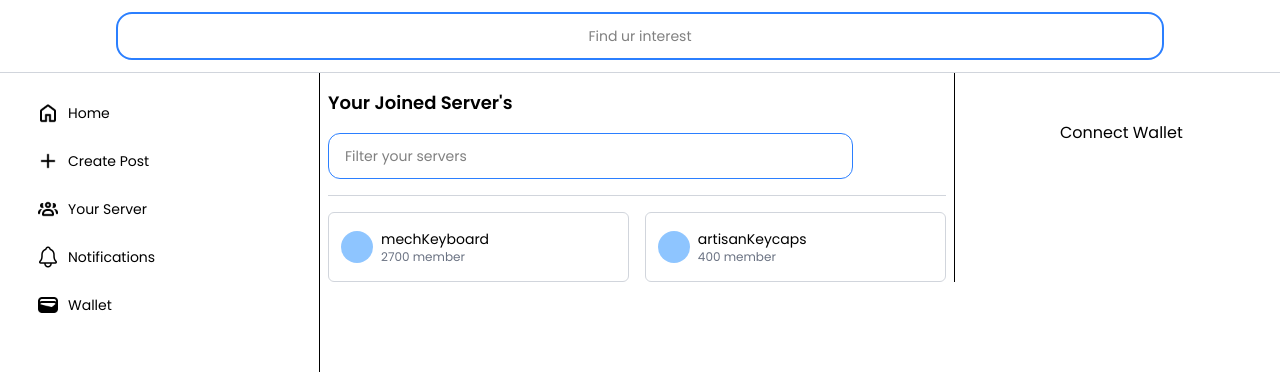
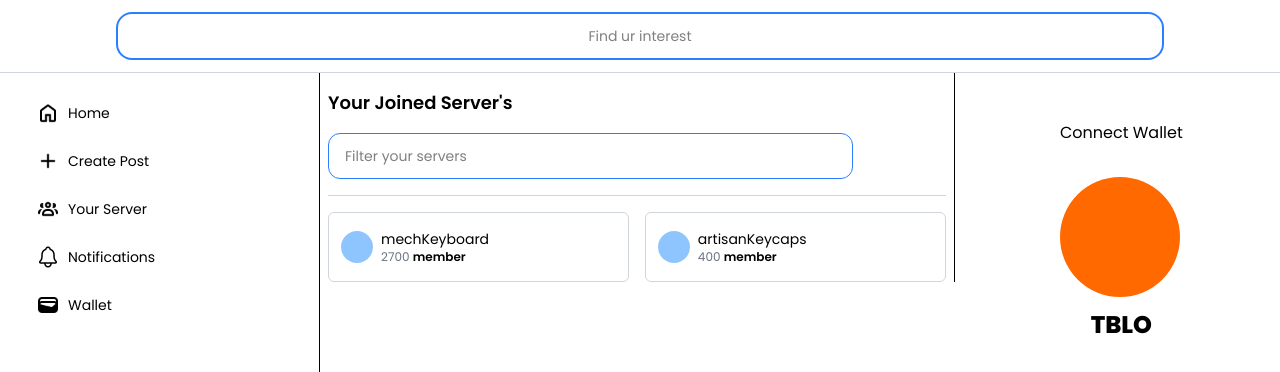
Before and after one commit to achmadfauzanhusain/frontend-startup-l19, a Next.js app: page /server in a window 1280 px wide. Shown: the top 372 px of the page. Built offline with nearby package versions, Linux system fonts and the light colour scheme.

Commit message:
setup config rainbow kit

```diff
--- a/components/connectWallet.js
+++ b/components/connectWallet.js
@@ -1,8 +1,13 @@
 const ConnectWallet = () => {
     return (
       <div className="w-full md:w-1/3 hidden md:flex md:justify-center mt-4 md:mt-0">
-        <div className="mt-12 fixed">
+        <div className="mt-12 fixed text-center">
             <h1>Connect Wallet</h1>
+
+            <div className="mt-8">
+              <div className="bg-orange-500 w-[120px] h-[120px] rounded-full"></div>
+              <h2 className="font-bold text-2xl mt-3">TBLO</h2>
+            </div>
         </div>
       </div>
     )
--- a/components/mainContent.js
+++ b/components/mainContent.js
@@ -57,7 +57,7 @@ const MainContent = () => {
                     <Image src="/icon/share.png" alt="Share" width={20} height={20} />
                   </button>
                 </div>
-                <div className="bg-red-200 h-[375px] w-[375px] order-1 md:order-2"></div>
+                <div className="bg-red-200 w-full h-[280px] sm:h-[375px] md:h-[300px] lg:h-[375px] md:w-[300px] lg:w-[375px] order-1 md:order-2"></div>
               </div>
             </div>
           </div>
--- /dev/null
+++ b/config/wagmi.js
@@ -0,0 +1,9 @@
+import { getDefaultConfig } from '@rainbow-me/rainbowkit';
+import { mainnet } from 'wagmi/chains';
+
+export const config = getDefaultConfig({
+  appName: 'OHANMARKET',
+  projectId: 'YOUR_PROJECT_ID', // dari cloud.walletconnect.com
+  chains: [mainnet],
+  ssr: true, // Next.js selalu render di server dulu
+});
--- a/package.json
+++ b/package.json
@@ -8,9 +8,13 @@
     "start": "next start"
   },
   "dependencies": {
+    "@rainbow-me/rainbowkit": "^2.2.11",
+    "@tanstack/react-query": "^5.101.4",
     "next": "16.2.9",
     "react": "19.2.4",
-    "react-dom": "19.2.4"
+    "react-dom": "19.2.4",
+    "viem": "^2.55.19",
+    "wagmi": "^2.19.5"
   },
   "devDependencies": {
     "@tailwindcss/postcss": "^4",
--- a/pages/post/create.js
+++ b/pages/post/create.js
@@ -11,7 +11,7 @@ const CreatePost = () => {
         <div className="mt-2 md:mt-4">
           <input type="text" placeholder="What's on your mind?" className="bg-gray-100 w-full placeholder:text-sm focus:outline-none py-4 px-4 rounded-xl" />
 
-          <button className="bg-[#4272FC] mt-5 w-full cursor-pointer text-white py-3 px-4 rounded-lg hover:bg-blue-500 flex justify-center items-center text-sm gap-3">
+          <button className="bg-[#4272FC] mt-5 w-full cursor-pointer text-white py-3 px-4 rounded-lg hover:bg-blue-500 flex justify-center items-center text-xs md:text-sm gap-3">
             <Image src="/icon/add_white.png" alt="Create Post" width={20} height={20} />
             Create Post
           </button>
--- a/pages/server/index.js
+++ b/pages/server/index.js
@@ -18,14 +18,14 @@ const Server = () => {
                             <div className="p-4 rounded-4xl bg-blue-300"></div>
                             <div>
                                 <h1 className="text-sm">mechKeyboard</h1>
-                                <p className="text-xs text-gray-500">2700 member</p>
+                                <p className="text-xs text-gray-500">2700 <span className="text-black font-semibold">member</span></p>
                             </div>
                         </Link>
                         <Link href="/server/artisankeycaps" className="border border-gray-300 py-4 px-3 rounded-md flex gap-2 items-center">
                             <div className="p-4 rounded-4xl bg-blue-300"></div>
                             <div>
                                 <h1 className="text-sm">artisanKeycaps</h1>
-                                <p className="text-xs text-gray-500">400 member</p>
+                                <p className="text-xs text-gray-500">400 <span className="text-black font-semibold">member</span></p>
                             </div>
                         </Link>
                     </div>
```
Also changed, not shown: 1 other file (tests, documents, lock files or other folders).
